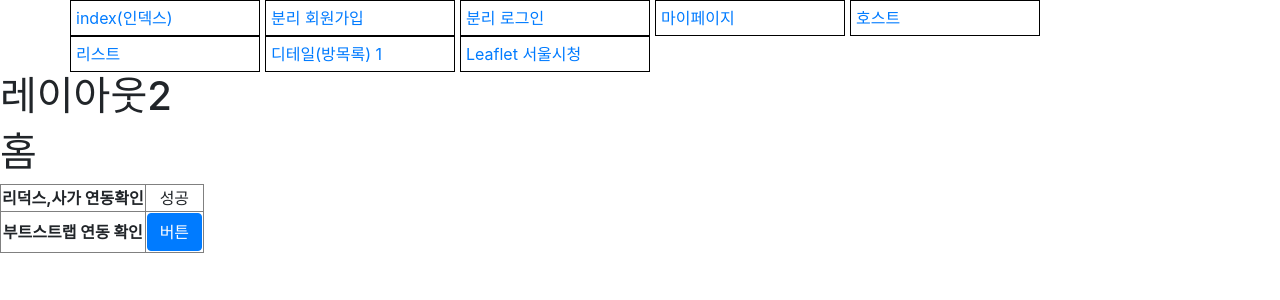
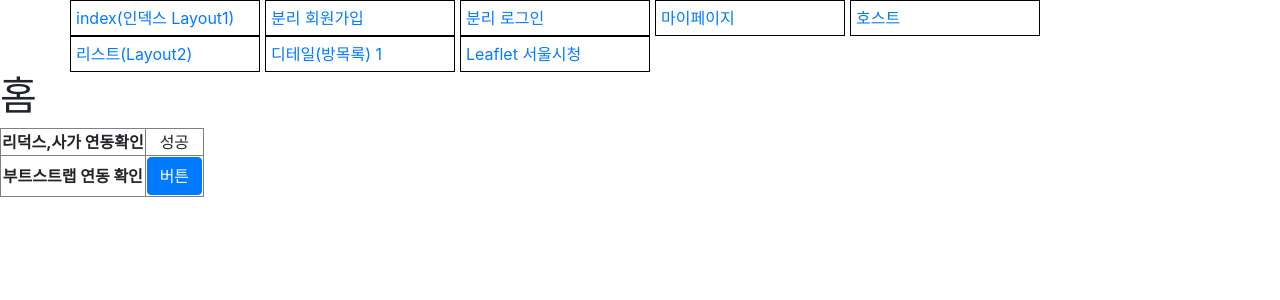
Before and after one commit to publisherleewoo/jongro3gaspring, a React (Create React App) app: page / in a window 1280 px wide. Shown: the top 300 px of the page. Built offline with nearby package versions, Linux system fonts and the light colour scheme.

Commit message:
GNB 분리

```diff
--- a/src/App.css
+++ /dev/null
@@ -1,38 +0,0 @@
-.App {
-  text-align: center;
-}
-
-.App-logo {
-  height: 40vmin;
-  pointer-events: none;
-}
-
-@media (prefers-reduced-motion: no-preference) {
-  .App-logo {
-    animation: App-logo-spin infinite 20s linear;
-  }
-}
-
-.App-header {
-  background-color: #282c34;
-  min-height: 100vh;
-  display: flex;
-  flex-direction: column;
-  align-items: center;
-  justify-content: center;
-  font-size: calc(10px + 2vmin);
-  color: white;
-}
-
-.App-link {
-  color: #61dafb;
-}
-
-@keyframes App-logo-spin {
-  from {
-    transform: rotate(0deg);
-  }
-  to {
-    transform: rotate(360deg);
-  }
-}
--- a/src/App.js
+++ b/src/App.js
@@ -1,6 +1,5 @@
 import React from "react";
-
-import { BrowserRouter, Switch, Route, Link } from "react-router-dom";
+import { BrowserRouter, Switch, Route } from "react-router-dom";
 import HomePage from "./pages/HomePage";
 import UserJoinPage from "./pages/UserJoinPage";
 import UserLoginPage from "./pages/UserLoginPage";
@@ -9,37 +8,15 @@ import RoomHostPage from "./pages/RoomHostPage";
 import RoomListPage from "./pages/RoomListPage";
 import RoomDetailPage from "./pages/RoomDetailPage";
 import ReactLeaflet from "./components/molecules/ReactLeaflet";
-import styled from "styled-components";
-import { Container, Row } from "react-bootstrap";
-import Layout1 from "./Layout/Layout1";
-import Layout2 from "./Layout/Layout2";
-
-const Anchor = styled(Link)`
-    border: 1px solid black;
-    padding: 5px;
-    margin-right: 5px;
-`;
+import GNBComponent from "./components/molecules/GNBComponent";
 
 function App() {
     return (
         <BrowserRouter>
-            <Container>
-                <Row xs={12} md={6}>
-                    <Anchor to={"/"}>index(인덱스)</Anchor>
-                    <Anchor to={"/user/join"}>분리 회원가입</Anchor>
-                    <Anchor to={"/user/login"}>분리 로그인</Anchor>
-                    <Anchor to={"/user/mypage"}>마이페이지</Anchor>
-                    <Anchor to={"/room/host"}>호스트</Anchor>
-                    <Anchor to={"/room/list"}>리스트</Anchor>
-                    <Anchor to={"/room/detail/1"}>디테일(방목록) 1</Anchor>
-                    <Anchor to={"/test"}>Leaflet 서울시청 </Anchor>
-                </Row>
-            </Container>
+            <GNBComponent></GNBComponent>
             <Switch>
                 <Route path={"/"} exact>
-                    <Layout1>
-                        <HomePage></HomePage>
-                    </Layout1>
+                    <HomePage></HomePage>
                 </Route>
                 <Route path={"/user/join"} component={UserJoinPage} />
                 <Route path={"/user/login"} component={UserLoginPage} />
@@ -47,9 +24,7 @@ function App() {
                 <Route path={"/room/host"} component={RoomHostPage} />
 
                 <Route path={"/room/list"} exact>
-                    <Layout2>
-                        <RoomListPage></RoomListPage>
-                    </Layout2>
+                    <RoomListPage></RoomListPage>
                 </Route>
                 <Route path={"/room/detail/:id?"} component={RoomDetailPage} />
                 <Route path={"/test"}>
--- a/src/Layout/Layout1.js
+++ /dev/null
@@ -1,13 +0,0 @@
-import React from "react";
-import { Row, Col } from "react-bootstrap";
-
-export default (props) => {
-    return (
-        <Row xs={12}>
-            <Col xs={12}>
-                <h1>레이아웃2</h1>
-            </Col>
-            <Col xs={12}>{props.children}</Col>
-        </Row>
-    );
-};
--- a/src/Layout/Layout2.js
+++ /dev/null
@@ -1,15 +0,0 @@
-import React from "react";
-import { Row, Col, Container } from "react-bootstrap";
-
-export default (props) => {
-    return (
-        <Container>
-            <Row xs={12}>
-                <Col xs={12}>
-                    <h1>레이아웃2</h1>
-                </Col>
-                <Col xs={12}>{props.children}</Col>
-            </Row>
-        </Container>
-    );
-};
--- a/src/components/molecules/GNBComponent.js
+++ b/src/components/molecules/GNBComponent.js
@@ -1,7 +1,36 @@
 import React from "react";
+import { Container, Row } from "react-bootstrap";
+import { Link } from "react-router-dom";
+import styled from "styled-components";
+const Anchor = styled(Link)`
+    border: 1px solid black;
+    padding: 5px;
+    margin-right: 5px;
+`;
+const navInfo = [
+    { link: "/", menu: "index(인덱스 Layout1)" },
+    { link: "/user/join", menu: "분리 회원가입" },
+    { link: "/user/login", menu: "분리 로그인" },
+    { link: "/user/mypage", menu: "마이페이지" },
+    { link: "/room/host", menu: "호스트" },
+    { link: "/room/list", menu: "리스트(Layout2)" },
+    { link: "/room/detail/1", menu: "디테일(방목록) 1" },
+    { link: "/test", menu: "Leaflet 서울시청 " },
+];
 
 const GNBComponent = () => {
-    return <div>글로벌네비게이션바</div>;
+    console.log(navInfo);
+    return (
+        <Container>
+            <Row xs={12} md={6}>
+                {navInfo.map(({ link, menu }) => (
+                    <Anchor key={link} to={link}>
+                        {menu}
+                    </Anchor>
+                ))}
+            </Row>
+        </Container>
+    );
 };
 
 export default GNBComponent;
--- a/src/index.js
+++ b/src/index.js
@@ -8,6 +8,7 @@ import createSagaMiddleware from "redux-saga";
 import rootReducer from "./reducer";
 import rootSaga from "./sagas";
 import { composeWithDevTools } from "redux-devtools-extension";
+import "./index.css";
 
 const sagaMiddleware = createSagaMiddleware();
 const store = createStore(
```
Also changed, not shown: 1 other file (tests, documents, lock files or other folders).
